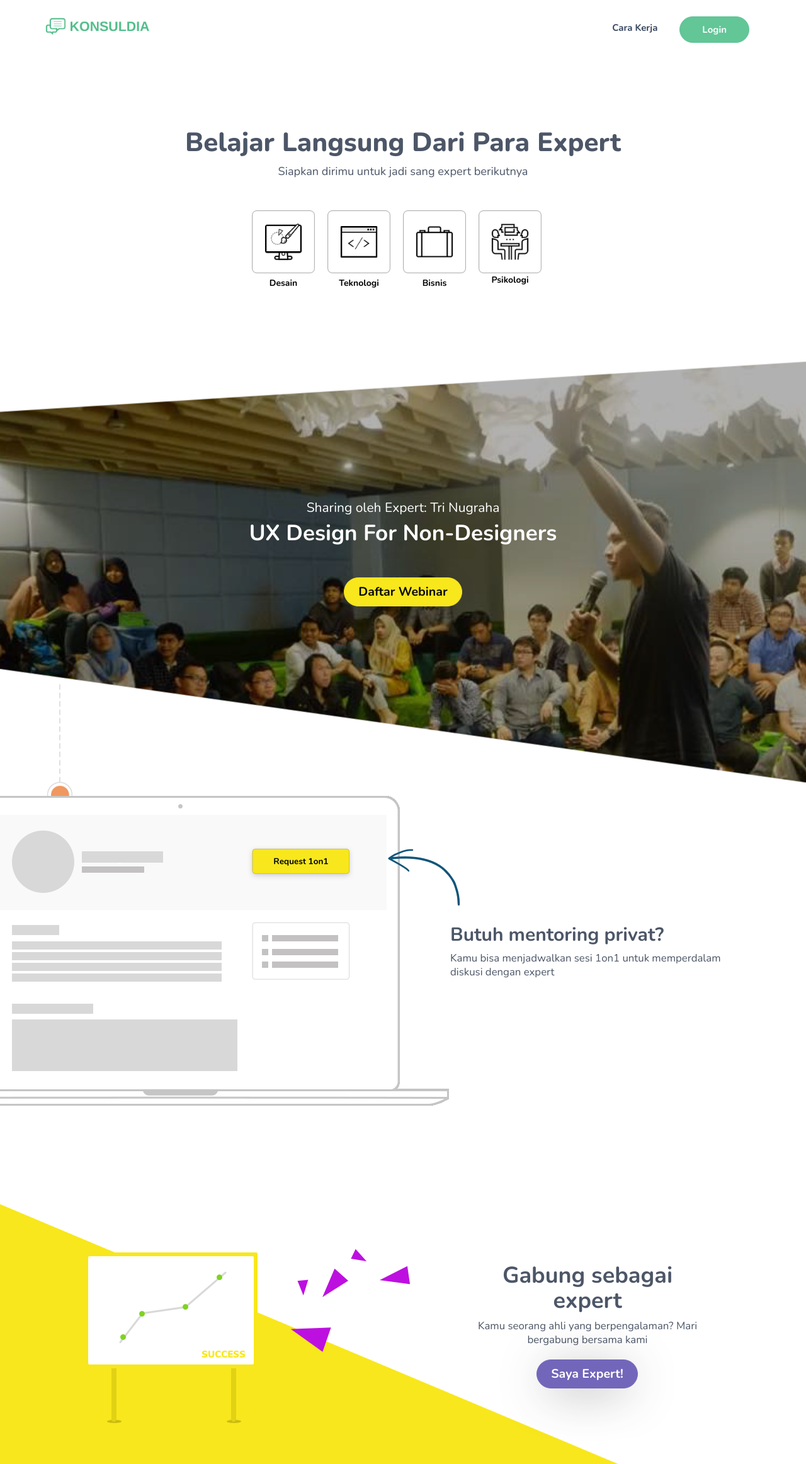
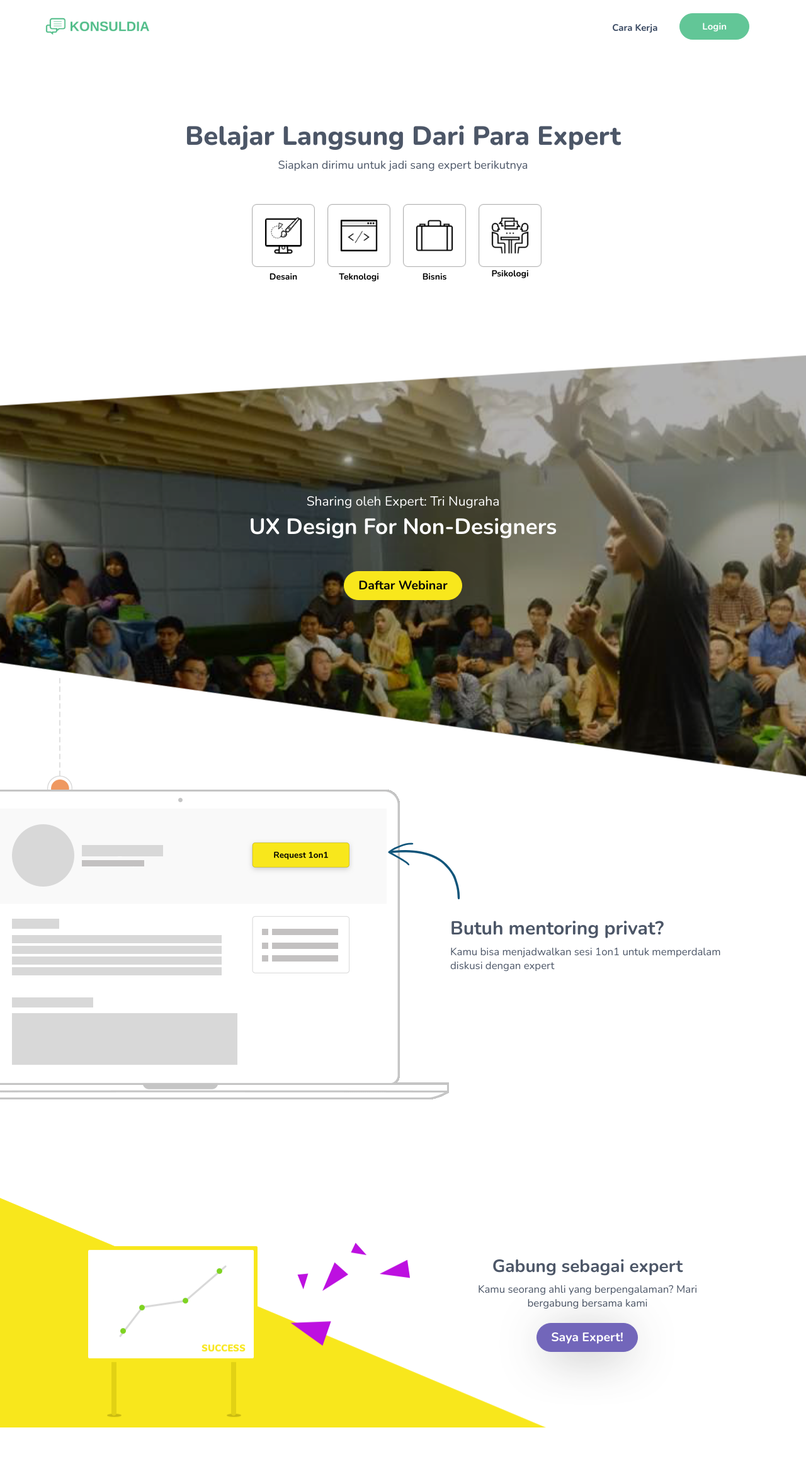
Before and after one commit to nugjagoan/anggaputra.github.io, a plain HTML site: page index.html in a window 1280 px wide. Shown: the whole page at 63% size. After the commit the page ends 2267 px from the top, so only its background shows below. Drawn offline with nearby package versions, Linux system fonts and the light colour scheme.

Commit message:
update detail

```diff
--- a/css/style.css
+++ b/css/style.css
@@ -188,7 +188,7 @@ h1,h2,h3,h4,h5,h6 {
   border: 1px solid #62C697 !important;
   color: #FFF !important;
   padding: 10px 35px !important;
-  margin: 15px 20px !important;
+  margin: 10px 20px !important;
 }
 .btn-purple {
   font-weight: 700;
@@ -613,6 +613,10 @@ h1.hero-text{
   margin-top: 30px;
 }
 
+#faq .title{
+  font-size: 2em;
+}
+
 /*======= FOOTER ======*/
 .footer .navbar-nav li a {
   background: transparent !important;
```
